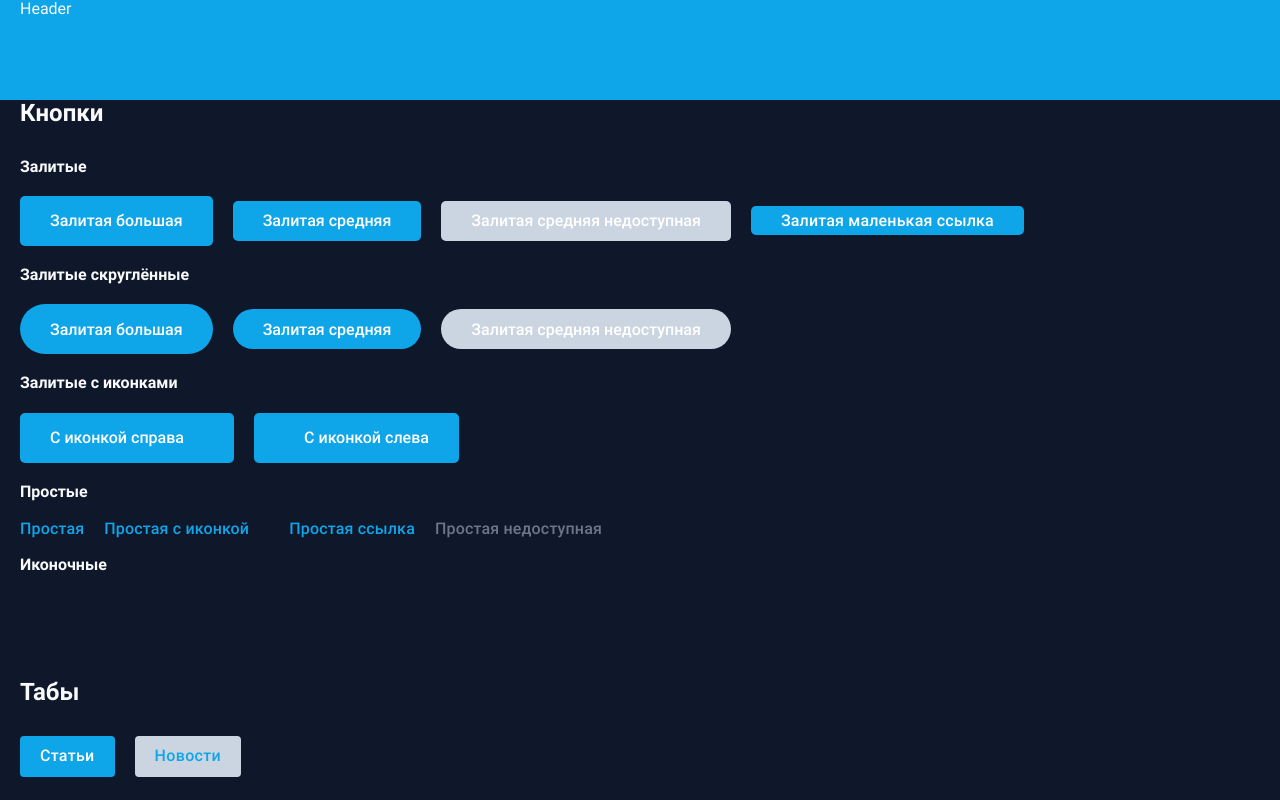
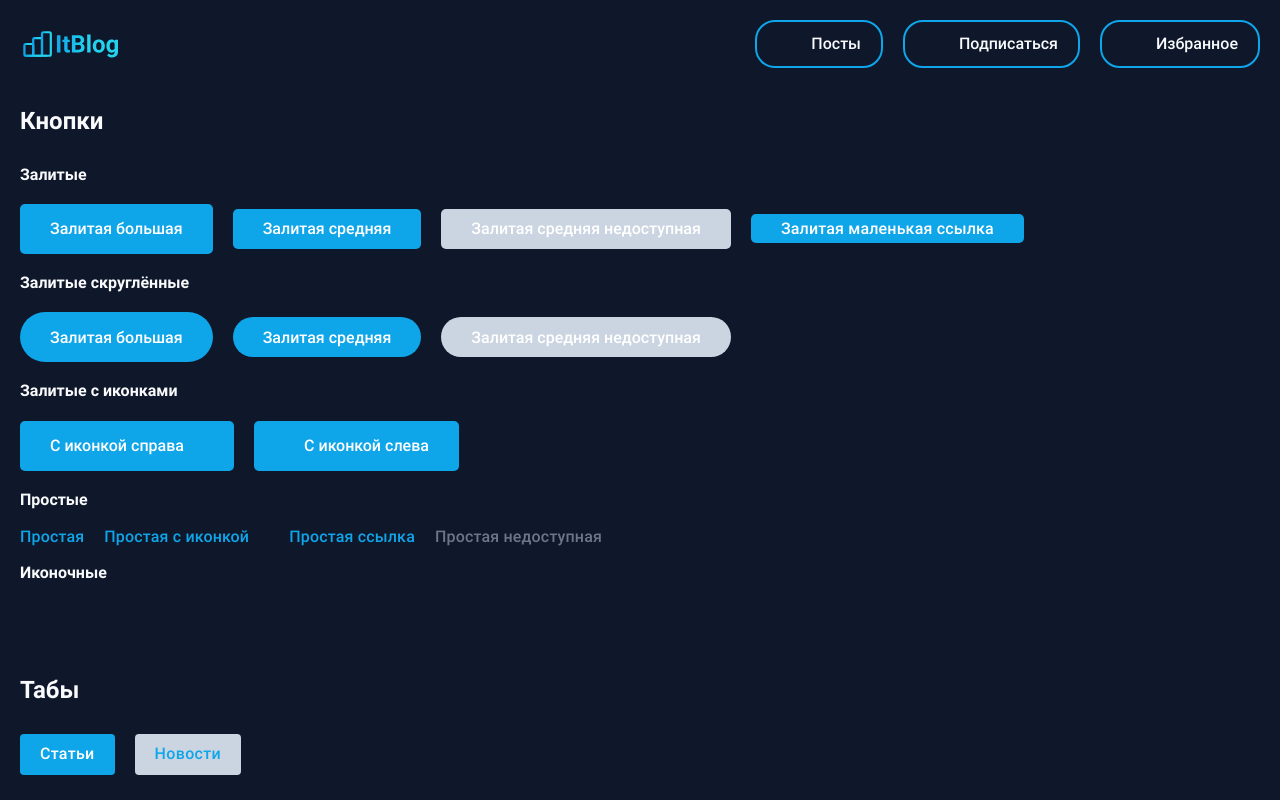
Before and after one commit to vobiryukov12/itBlog, a website: page gui.html in a window 1280 px wide. Shown: the top 800 px of the page. Drawn offline with nearby package versions, Linux system fonts and the light colour scheme; files that its build step writes are made by us from their sources; files whose address does not match are found by name; a web font is replaced by a local one.

Commit message:
5 / Add header

```diff
--- a/assets/icons/icons.js
+++ b/assets/icons/icons.js
@@ -4,3 +4,8 @@ import './svg/chat.svg';
 import './svg/like.svg';
 import './svg/star.svg';
 import './svg/views.svg';
+import './svg/favorite.svg';
+import './svg/email.svg';
+import './svg/posts.svg';
+import './svg/burger.svg';
+import './svg/close.svg';
--- /dev/null
+++ b/assets/js/modules/hamburger.js
@@ -0,0 +1,8 @@
+const ELEMENTS_SELECTOR = {
+  hamburger: '[data-hamburger]',
+  nav: '[data-nav]'
+};
+
+document.querySelector(ELEMENTS_SELECTOR.hamburger).addEventListener('click', () => {
+  document.querySelector(ELEMENTS_SELECTOR.nav).classList.toggle('nav--active');
+});
--- a/assets/js/script.js
+++ b/assets/js/script.js
@@ -2,5 +2,6 @@ import '../scss/style.scss';
 
 import tabs from './modules/tabs';
 import './modules/favourites';
+import './modules/hamburger';
 
 tabs();
--- a/assets/scss/blocks/_button.scss
+++ b/assets/scss/blocks/_button.scss
@@ -53,8 +53,8 @@
 
   &--icon & {
       &__icon {
-          width: rem(44px);
-          height: rem(44px);
+          width: rem(34px);
+          height: rem(34px);
       }
   }
 
--- /dev/null
+++ b/assets/scss/blocks/_hamburger.scss
@@ -0,0 +1,9 @@
+.hamburger {
+  @media #{$screen-tablet} {
+    display: none;
+  }
+
+  &__text {
+    font-weight: $font-weight-bold;
+  }
+}
--- /dev/null
+++ b/assets/scss/blocks/_header.scss
@@ -0,0 +1,44 @@
+.header {
+  padding-top: rem(10px);
+  padding-bottom: rem(10px);
+
+  background-color: $color-background;
+
+  @media #{$screen-tablet} {
+    padding-top: rem(20px);
+    padding-bottom: rem(20px);
+  }
+
+  &__row {
+    display: flex;
+    flex-wrap: wrap;
+    justify-content: space-between;
+    align-items: center;
+
+    row-gap: 20px;
+  }
+
+  &__col {
+    &:last-child {
+      flex-basis: 100%;
+    }
+
+    @media #{$screen-tablet} {
+      &:last-child {
+        flex-basis: auto;
+      }
+    }
+  }
+
+  &__icon {
+    width: rem(16px);
+    height: rem(16px);
+
+    color: $cerulean;
+
+    @media #{$screen-tablet} {
+      width: rem(24px);
+      height: rem(24px);
+    }
+  }
+}
--- /dev/null
+++ b/assets/scss/blocks/_logo.scss
@@ -0,0 +1,11 @@
+.logo {
+  &__img {
+    width: rem(100px);
+    height: rem(44px);
+  }
+
+  @media #{$screen-tablet} {
+    width: rem(125px);
+    height: rem(44px);
+  }
+}
--- /dev/null
+++ b/assets/scss/blocks/_nav.scss
@@ -0,0 +1,48 @@
+.nav {
+  display: none;
+
+  @media #{$screen-tablet} {
+    display: block;
+  }
+
+  &--active {
+    display: block;
+  }
+
+  &__list {
+    display: flex;
+    flex-wrap: wrap;
+
+    gap: rem(20px);
+  }
+
+  &__item {
+    padding: 10px 20px;
+
+    list-style: none;
+
+    border: 2px solid $cerulean;
+    border-radius: 20px;
+
+    transition: background-color $transition-duration $transition-function;
+  }
+
+  &__item:hover & {
+    &__link {
+      color: $color-link;
+    }
+  }
+
+  &__link {
+    display: flex;
+    align-items: center;
+
+    font-weight: $font-weight-medium;
+    color: $color-text;
+    text-decoration: none;
+
+    transition: color $transition-duration $transition-function;
+
+    gap: rem(10px);
+  }
+}
--- a/assets/scss/blocks/_page.scss
+++ b/assets/scss/blocks/_page.scss
@@ -4,8 +4,15 @@
   min-height: 100vh;
 
   &__header {
-    height: 100px;
-    background-color: $cerulean;
+    margin-bottom: 10px;
+
+    @media #{$screen-tablet} {
+      margin-bottom: 20px;
+    }
+
+    @media #{$screen-desktop} {
+      margin-bottom: 30px;
+    }
   }
 
   &__content {
@@ -16,6 +23,7 @@
 
   &__footer {
     height: 100px;
+
     background-color: $cerulean;
   }
 }
--- a/assets/scss/style.scss
+++ b/assets/scss/style.scss
@@ -19,6 +19,7 @@
 */
 @import "base/fonts";
 @import "base/generic";
+@import "blocks/logo";
 
 
 
@@ -40,10 +41,14 @@
 @import "blocks/card";
 @import "blocks/favourites";
 @import "blocks/actions";
+@import "blocks/nav";
+@import "blocks/hamburger";
+
 
 
 // Layouts
 @import "blocks/container";
+@import "blocks/header";
 @import "blocks/page";
 
 
--- a/gui.html
+++ b/gui.html
@@ -26,11 +26,62 @@
     }
   </style>
 </head>
-<body class="page">
+<body class="page" data-page>
   <!-- Header -->
   <header class="page__header header">
-    <div class="header__container container">
-      Header
+    <div class="header__conatiner container">
+      <div class="header__row">
+        <div class="header__col">
+          <div class="header__logo logo">
+            <a class="logo__link" href="/">
+              <img class="logo__img" src="/public/images/icons/logo.svg" alt="Logo" width="125" height="44">
+            </a>
+          </div>
+        </div>
+
+        <div class="header__col">
+          <div class="hamburger" data-hamburger>
+            <button class="hamburger__button button button--icon button--simple button--blue" type="button">
+              <span class="hamburger__icon button__icon">
+                <svg class="icon">
+                    <use xlink:href="public/icons/sprite.svg#icon-burger"></use>
+                </svg>
+              </span>
+            </button>
+          </div>
+        </div>
+
+        <div class="header__col">
+          <div class="header__nav nav" data-nav>
+            <ul class="nav__list">
+              <li class="nav__item">
+                <a class="nav__link" href="#">
+                  <svg class="header__icon icon">
+                    <use xlink:href="public/icons/sprite.svg#icon-posts"></use>
+                  </svg>
+                  <span>Посты</span>
+                </a>
+              </li>
+              <li class="nav__item">
+                <a class="nav__link" href="#">
+                  <svg class="header__icon icon">
+                    <use xlink:href="public/icons/sprite.svg#icon-email"></use>
+                  </svg>
+                  <span>Подписаться</span>
+                </a>
+              </li>
+              <li class="nav__item">
+                <a class="nav__link" href="#">
+                  <svg class="header__icon icon">
+                    <use xlink:href="public/icons/sprite.svg#icon-favorite"></use>
+                  </svg>
+                  <span>Избранное</span>
+                </a>
+              </li>
+            </ul>
+          </div>
+        </div>
+      </div>
     </div>
   </header>
   <!-- /Header -->
@@ -595,8 +646,6 @@
             </div>
         </div>
 
-        <div class="mat">Избранное</div>
-
       </div>
     </div>
   </div>
```
Also changed, not shown: assets/icons/svg/burger.svg (added), assets/icons/svg/close.svg (added), assets/icons/svg/email.svg (added), assets/icons/svg/favorite.svg (added), assets/icons/svg/posts.svg (added), assets/images/icons/logo.svg (added).
